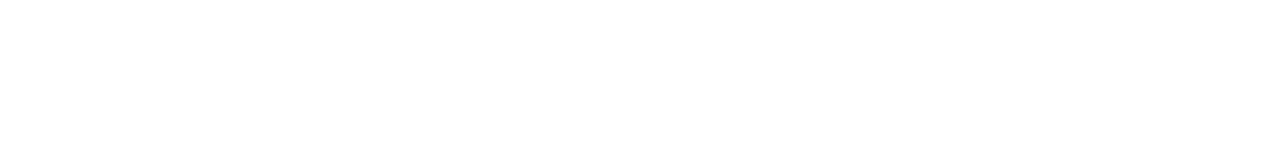
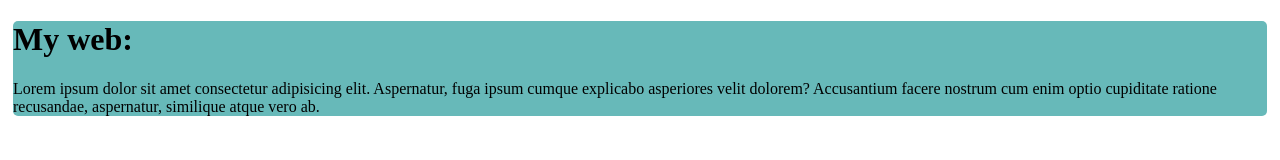
Before and after one commit to Ya-sin0007/my-first-web-repo, a plain HTML site: page index.html in a window 1280 px wide. Drawn offline with Linux system fonts and the light colour scheme.

Commit message:
first blog add

```diff
--- a/index.html
+++ b/index.html
@@ -4,11 +4,17 @@
 <head>
     <meta charset="UTF-8">
     <meta name="viewport" content="width=device-width, initial-scale=1.0">
-    <title>hello</title>
+    <title>My simple website</title>
+    <link rel="stylesheet" href="style/blog.css">
 </head>
 
 <body>
-
+    <div>
+        <h1>My web:</h1>
+        <p>Lorem ipsum dolor sit amet consectetur adipisicing elit. Aspernatur, fuga ipsum cumque explicabo asperiores
+            velit dolorem? Accusantium facere nostrum cum enim optio cupiditate ratione recusandae, aspernatur,
+            similique atque vero ab.</p>
+    </div>
 </body>
 
 </html>
--- /dev/null
+++ b/style/blog.css
@@ -0,0 +1,6 @@
+div {
+    background-color: rgb(103, 185, 185);
+    margin: 5px;
+    padding: 10x;
+    border-radius: 5px;
+}
```
